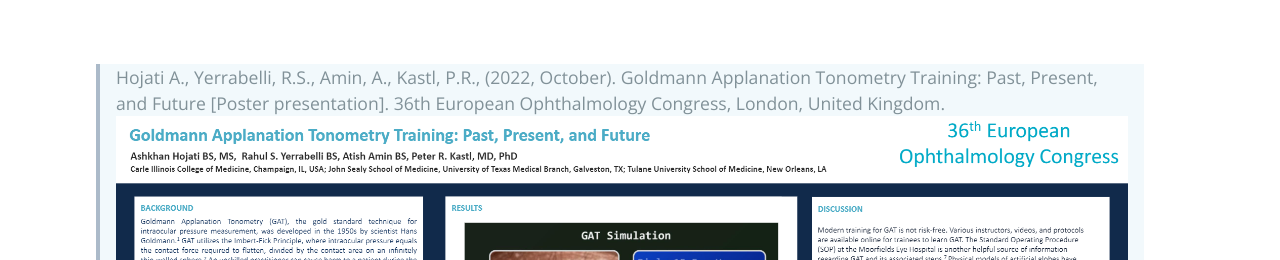
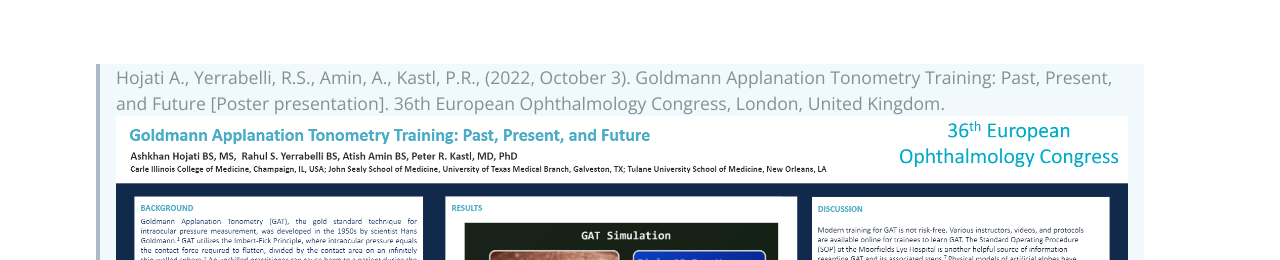
Before and after one commit to EyeCanDoIt/EyeCanDoIt.github.io, a Jekyll site: the page built from gat.md, in a window 1280 px wide, cut to the strip 1358-1618 px from the top of the page. Built offline with Jekyll 4.4.1, drawn with Linux system fonts in a browser that asks for light colours.

Commit message:
Update gat.md

```diff
--- a/gat.md
+++ b/gat.md
@@ -26,5 +26,5 @@
 
 <br>
 
->Hojati A., Yerrabelli, R.S., Amin, A., Kastl, P.R., (2022, October). Goldmann Applanation Tonometry Training: Past, Present, and Future [Poster presentation]. 36th European Ophthalmology Congress, London, United Kingdom.
->[![Goldmann Applanation Tonometry Training: Past, Present, and Future](https://github.com/EyeCanDoIt/EyeCanDoIt.github.io/blob/main/Images/europoster.png)](https://github.com/EyeCanDoIt/EyeCanDoIt.github.io/blob/main/Images/europoster.png){:target="_blank"}
+>Hojati A., Yerrabelli, R.S., Amin, A., Kastl, P.R., (2022, October 3). Goldmann Applanation Tonometry Training: Past, Present, and Future [Poster presentation]. 36th European Ophthalmology Congress, London, United Kingdom.
+>[![Goldmann Applanation Tonometry Training: Past, Present, and Future](https://github.com/EyeCanDoIt/EyeCanDoIt.github.io/blob/main/Images/europoster.png?raw=true)](https://github.com/EyeCanDoIt/EyeCanDoIt.github.io/blob/main/Images/europoster.png?raw=true){:target="_blank"}
```
